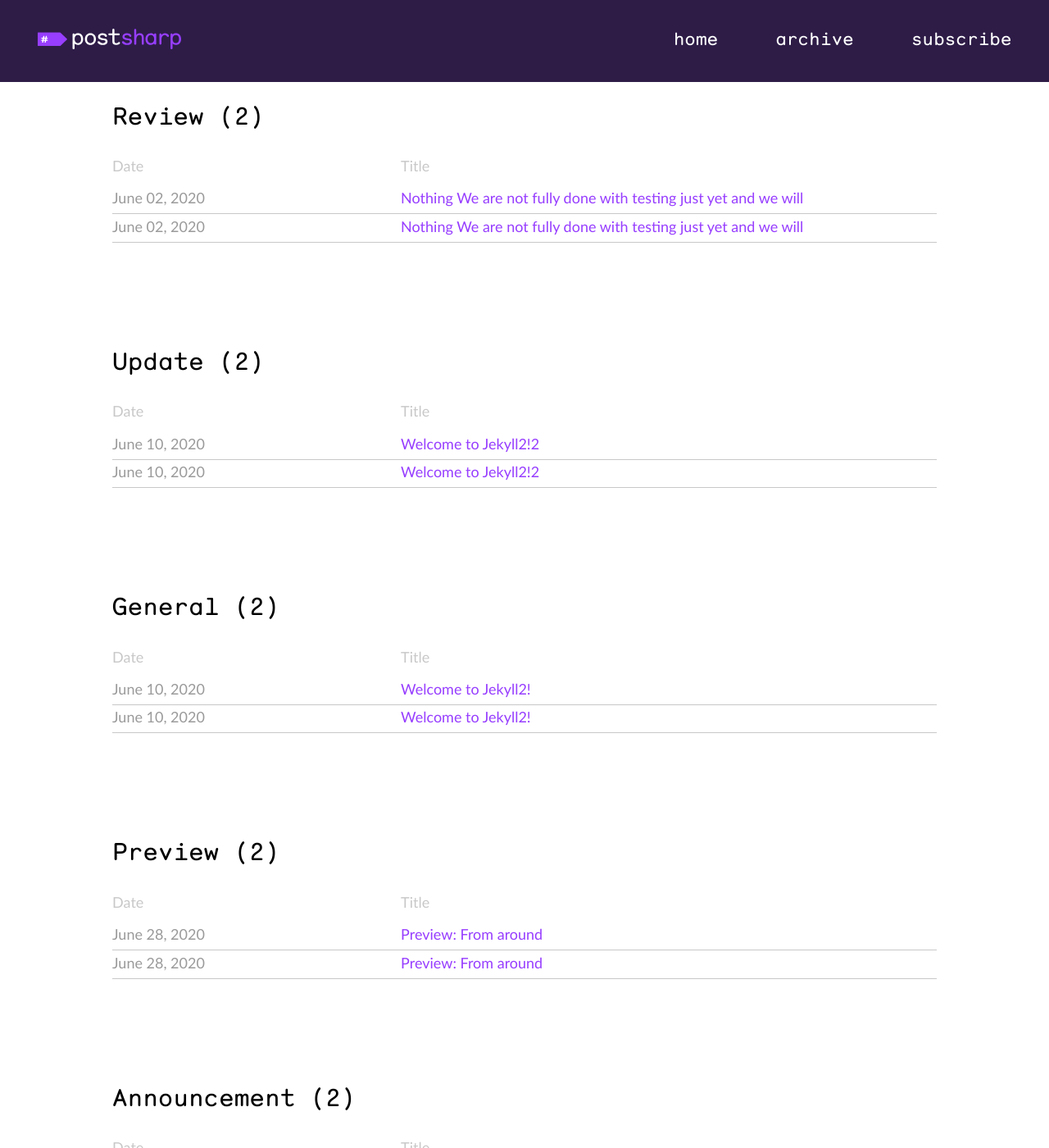
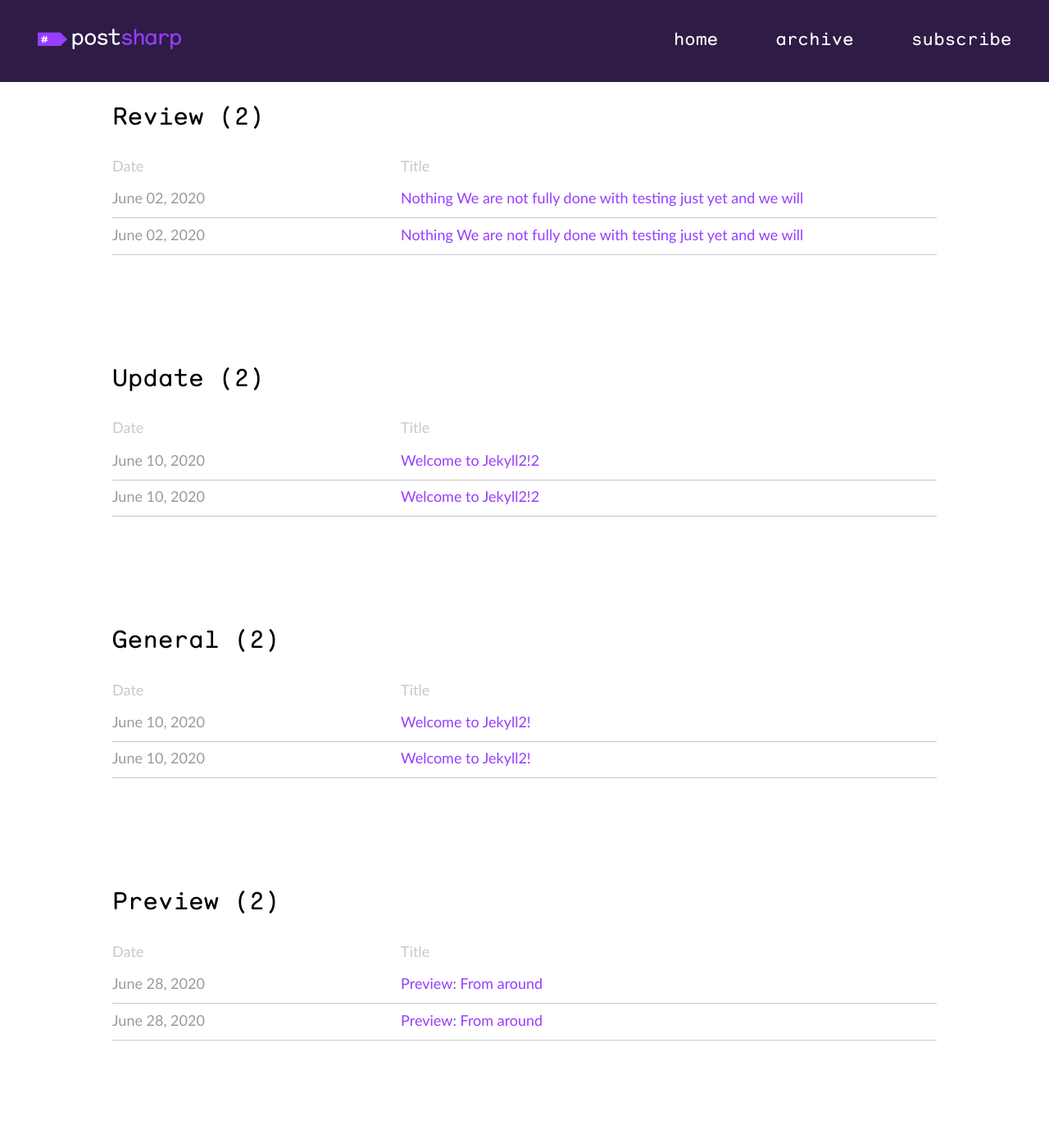
Before and after one commit to arem-webmaster/psblog_new, a Jekyll site: the page built from archive.html, in a window 1280 px wide and 1400 px high, scrolled down 609 px. Shown: the whole window at 82% size. Built offline with Jekyll 4.4.1, drawn with Linux system fonts in a browser that asks for light colours.

Commit message:
fixed archive page post items space between

```diff
--- a/_sass/3-layouts/archive-page/_base.scss
+++ b/_sass/3-layouts/archive-page/_base.scss
@@ -134,6 +134,12 @@
                 font-size:rem(30px , 'desktop');
                 margin-top:rem(129px , 'desktop');
             }
+            ul {
+                li {
+                    padding-bottom: rem(9px);
+                    margin-bottom:rem(9px);
+                }
+            }
         }
         .blog_stats {
             margin-top:rem(150px, 'desktop');
```
